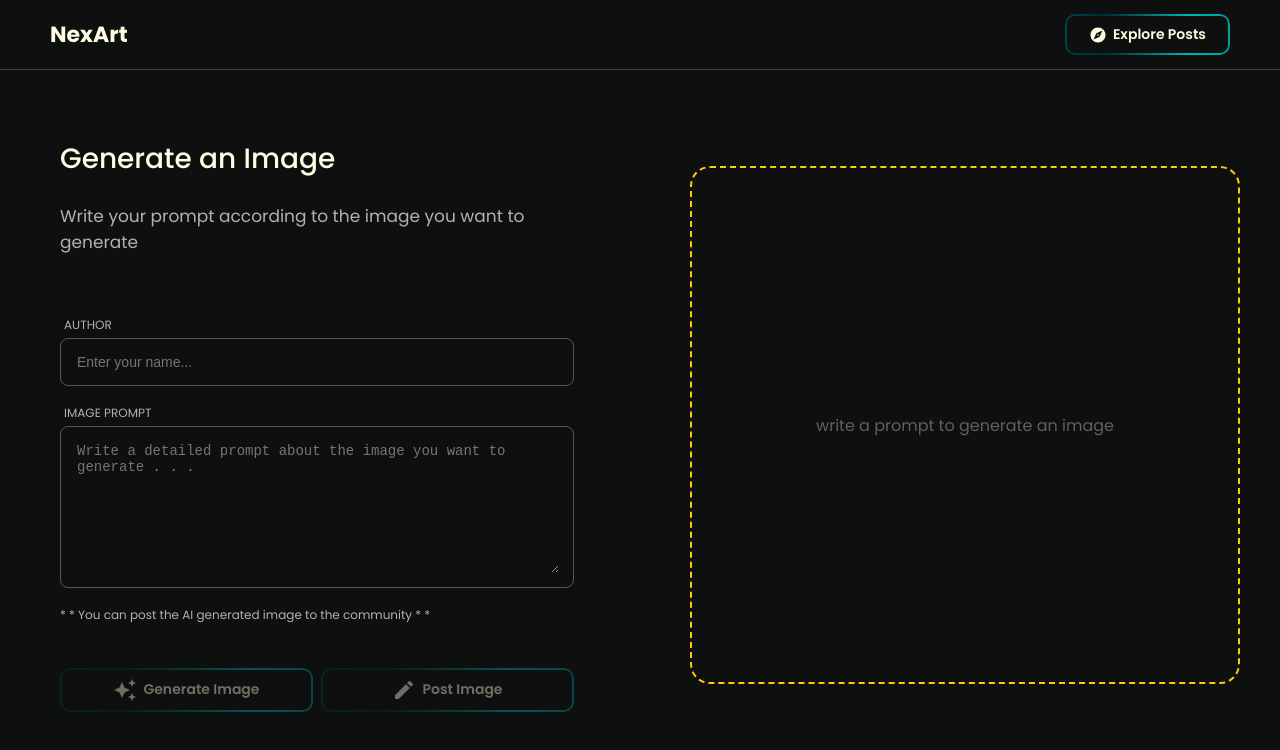
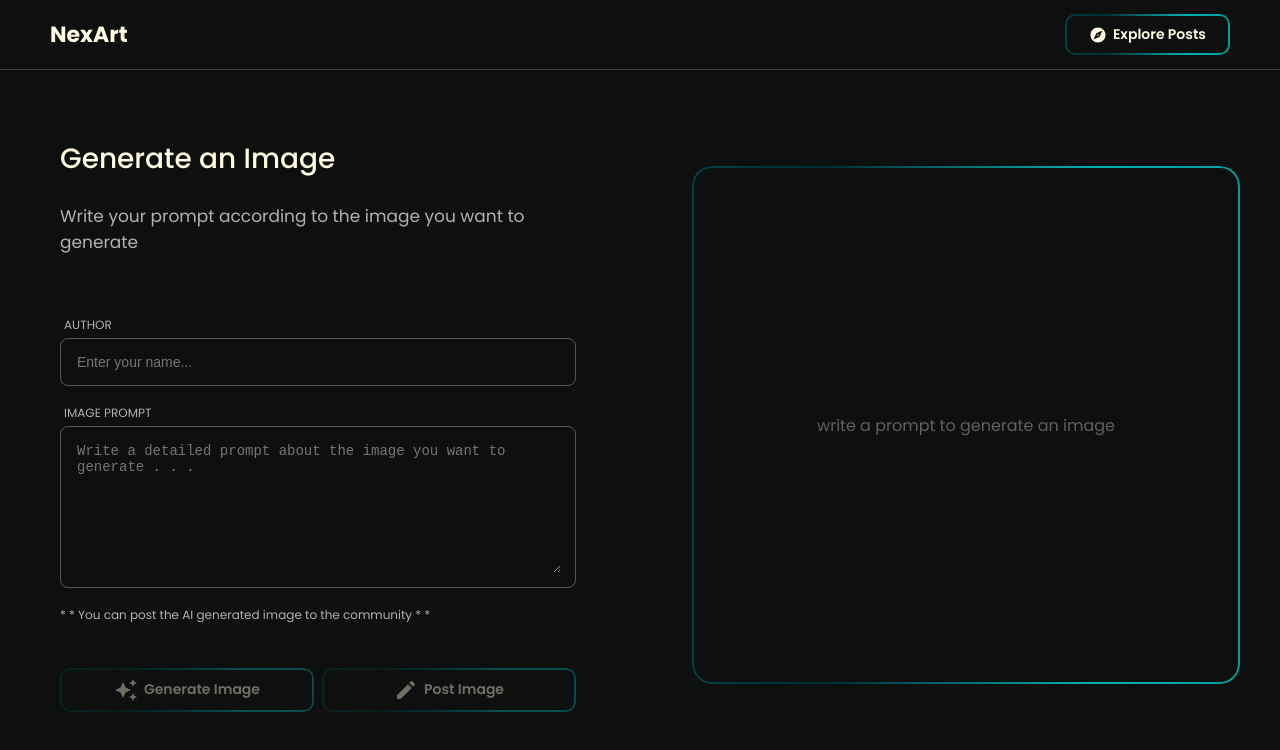
Before and after one commit to zeechanch/AI-Image-Generation-MERN-App, a React (Create React App) app in the folder client/: page /post in a window 1280 px wide. Shown: the top 750 px of the page. Built offline with nearby package versions, Linux system fonts and the light colour scheme.

Commit message:
Update border of GenerateImageCard

```diff
--- a/client/src/components/GenerateImageCard.jsx
+++ b/client/src/components/GenerateImageCard.jsx
@@ -1,6 +1,11 @@
 import { CircularProgress } from '@mui/material'
 import React, { useState } from 'react'
-import styled from 'styled-components'
+import styled, { keyframes } from 'styled-components'
+
+const gradientLoop = keyframes`
+  0%   { background-position: 200% 50%; }
+  100% { background-position: 0% 50%; }
+`;
 
 const Container = styled.div`
     flex: 1;
@@ -11,9 +16,42 @@ const Container = styled.div`
     align-items: center;
     justify-content: center;
     padding: 16px;
-    border: 2px dashed ${({theme}) => theme.yellow};
+    position: relative;
     color: ${({theme}) => theme.arrow+80};
     border-radius: 20px;
+    background: transparent;
+
+    &::before {
+        content: '';
+        position: absolute;
+        top: 0;
+        left: 0;
+        right: 0;
+        bottom: 0;
+        border-radius: 20px;
+        padding: 2px;
+        background: linear-gradient(
+          90deg,
+          #00B2B2,
+          #008C8F,
+          #005B5C,
+          #002D32,
+          #00B2B2
+        );
+        background-size: 200% 100%;
+        animation: ${gradientLoop} 4s linear infinite;
+        -webkit-mask:
+          linear-gradient(#fff 0 0) content-box,
+          linear-gradient(#fff 0 0);
+        -webkit-mask-composite: xor;
+        mask-composite: exclude;
+        z-index: 0;
+    }
+
+    & > * {
+        position: relative;
+        z-index: 1;
+    }
 `
 
 const Image = styled.img`
```
